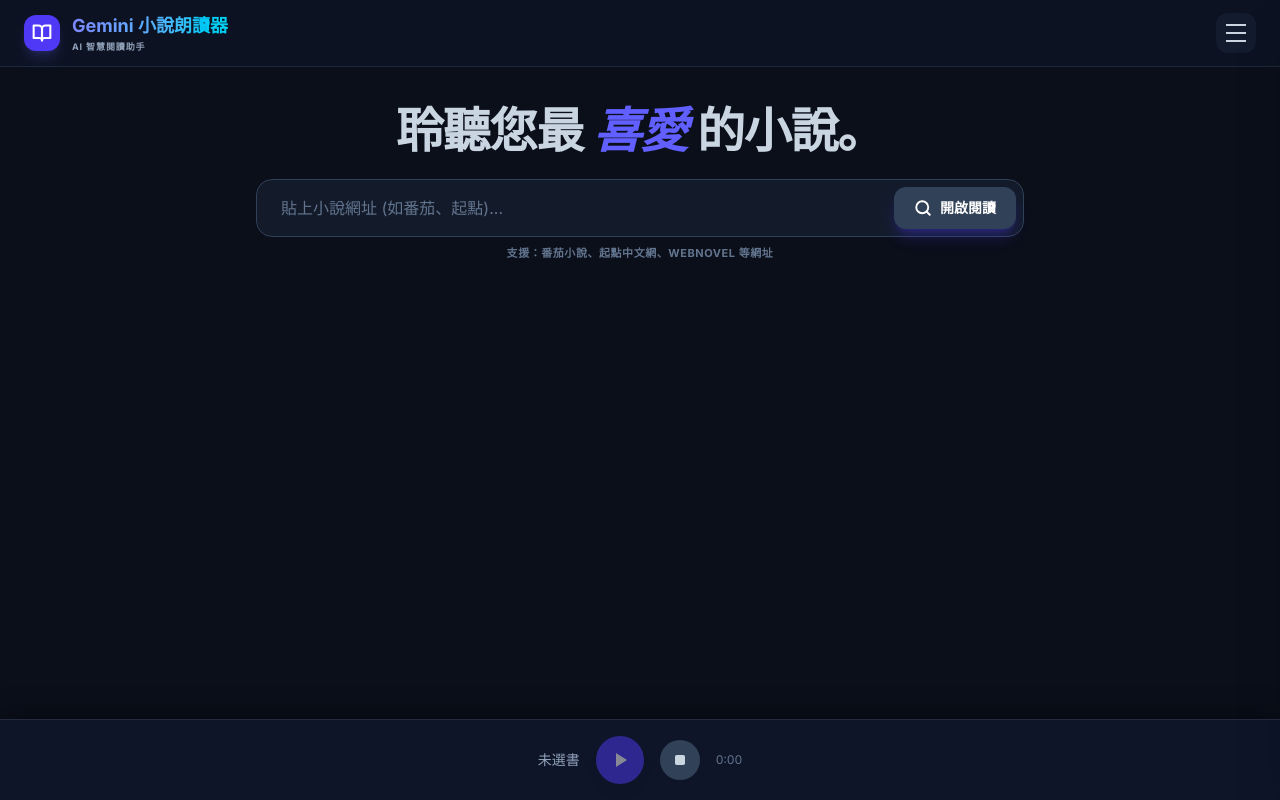
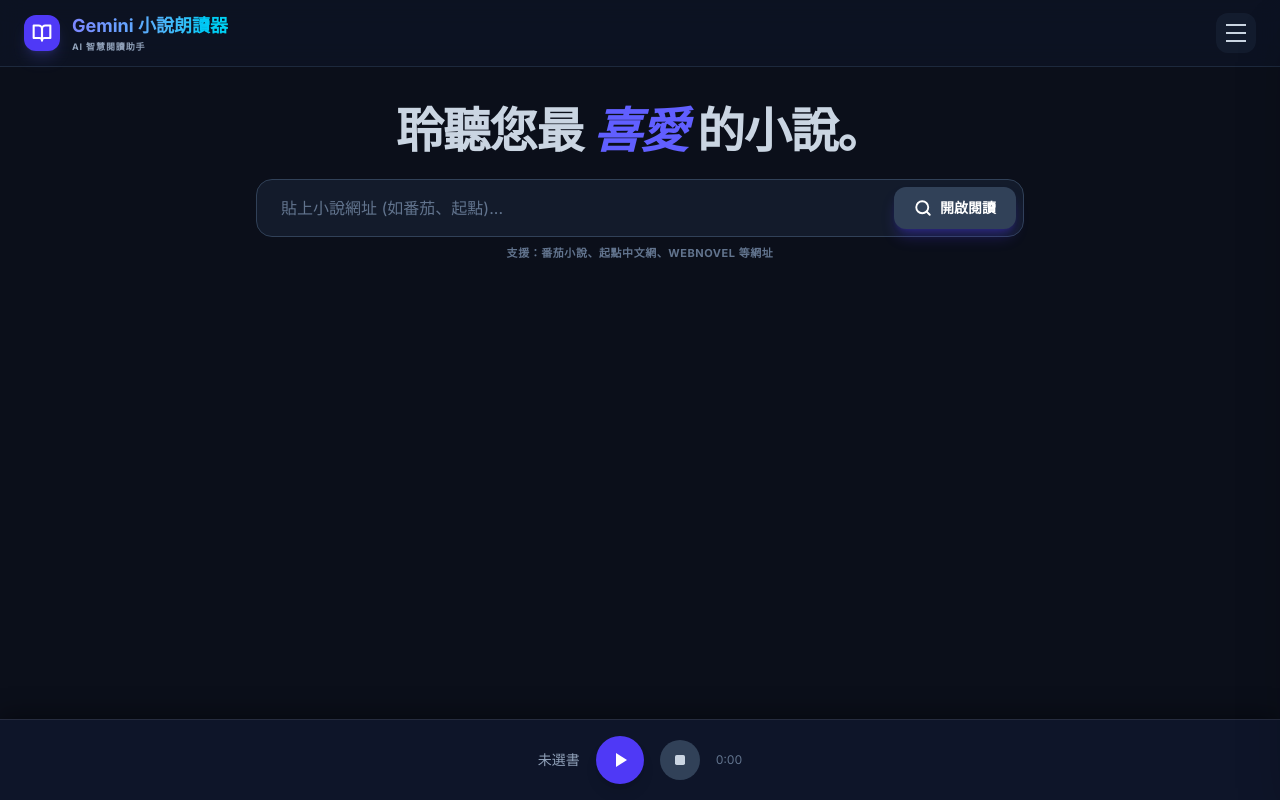
Before and after one commit to Rong-bit/read-app, a React (Vite) app: page / in a window 1280 px wide. Built offline with nearby package versions, Linux system fonts and the light colour scheme.

Commit message:
Add files via upload

```diff
--- a/App.tsx
+++ b/App.tsx
@@ -146,7 +146,7 @@ const App: React.FC = () => {
       return;
     }
     if (!text || text.length === 0) {
-      setError('目前沒有可朗讀的內容，請確認網址並重新載入');
+      setError('此環境無法取得章節正文。若要朗讀請在本機執行 npm run dev:all，並從同一網址重新載入。');
       return;
     }
     try {
@@ -304,7 +304,7 @@ const App: React.FC = () => {
         <button
           type="button"
           onClick={handlePlayPause}
-          disabled={!getNovelText(novel).length || state === ReaderState.READING}
+          disabled={state === ReaderState.READING}
           className="flex-shrink-0 w-12 h-12 rounded-full bg-indigo-600 hover:bg-indigo-500 disabled:opacity-50 disabled:cursor-not-allowed flex items-center justify-center text-white shadow-lg transition-colors"
           title={state === ReaderState.READING ? '正在產生語音…' : state === ReaderState.PLAYING ? '暫停' : '播放'}
         >
```
